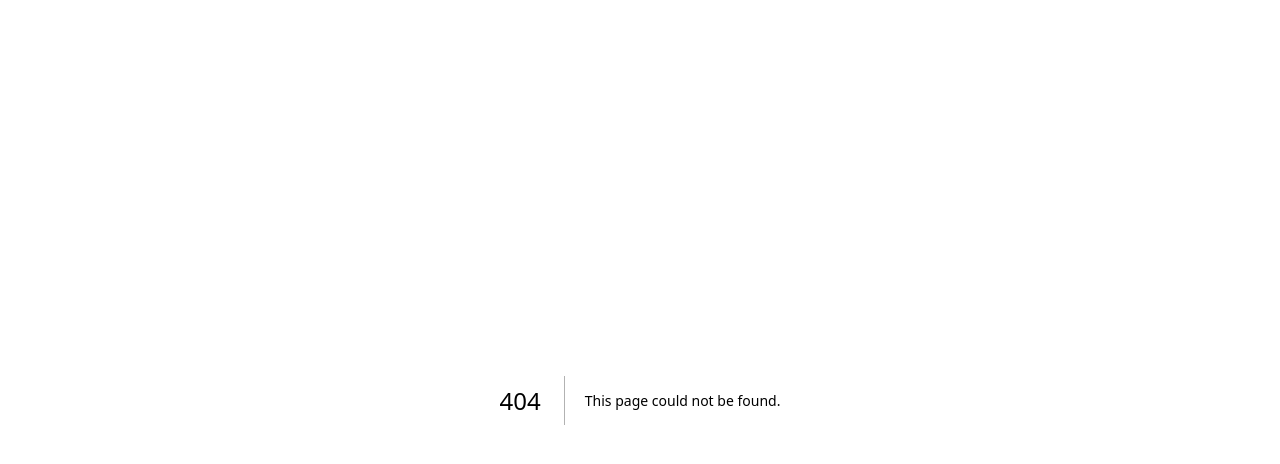
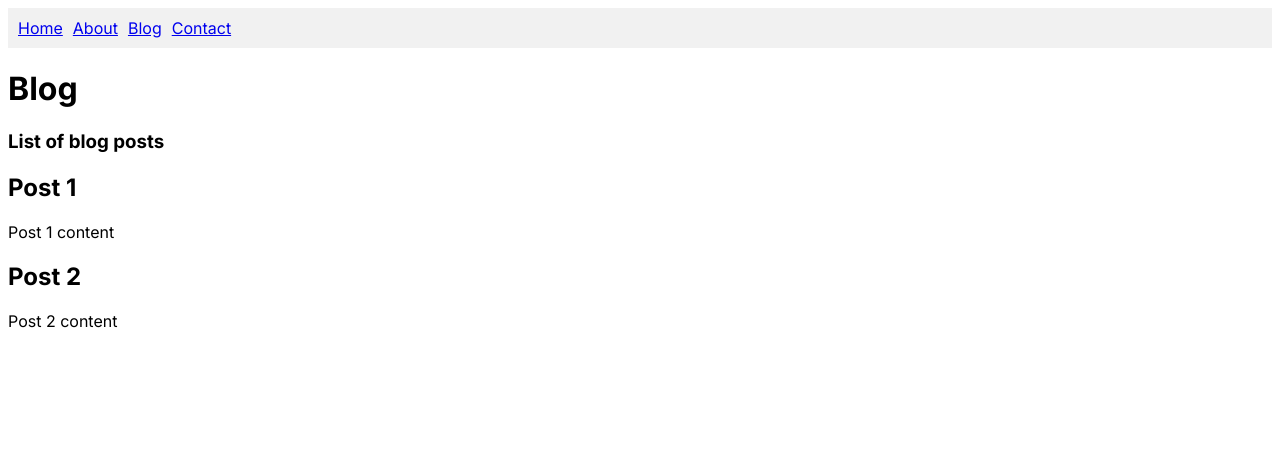
Before and after one commit to mrzalyaul/mrzalyaul.github.io, a Next.js app: page /blog in a window 1280 px wide. Before the commit this address had no page. Shown: the top 464 px of the page. Built offline with nearby package versions, Linux system fonts and the light colour scheme.

Commit message:
chore: add new pages

```diff
--- /dev/null
+++ b/src/app/blog/page.tsx
@@ -0,0 +1,18 @@
+export default function Page() {
+    return (
+        <div>
+            <h1>Blog</h1>
+            <h3>List of blog posts</h3>
+
+            <div>
+                <h2>Post 1</h2>
+                <p>Post 1 content</p>
+            </div>
+
+            <div>
+                <h2>Post 2</h2>
+                <p>Post 2 content</p>
+            </div>
+        </div>
+    );
+}
--- a/src/app/layout.tsx
+++ b/src/app/layout.tsx
@@ -1,5 +1,7 @@
 import type { Metadata } from "next";
 import { Inter } from "next/font/google";
+import { Header } from "@/app/ui";
+
 import "./globals.css";
 
 const inter = Inter({ subsets: ["latin"] });
@@ -16,7 +18,15 @@ export default function RootLayout({
 }>) {
   return (
     <html lang="en">
-      <body className={inter.className}>{children}</body>
+      <body className={inter.className}>
+        <Header>
+          <a href="/">Home</a>
+          <a href="/about">About</a>
+          <a href="/blog">Blog</a>
+          <a href="/contact">Contact</a>
+        </Header>
+        <main>{children}</main>
+      </body>
     </html>
   );
 }
--- /dev/null
+++ b/src/app/ui/header/header.module.scss
@@ -0,0 +1,7 @@
+.header {
+  background-color: #f1f1f1;
+  padding: 10px;
+  text-align: center;
+  display: flex;
+  gap: 10px;
+}
--- /dev/null
+++ b/src/app/ui/header/header.tsx
@@ -0,0 +1,13 @@
+import styles from './header.module.scss';
+
+interface HeaderProps {
+    children: React.ReactNode;
+}
+
+export const Header: React.FC<HeaderProps> = ({children}) => {
+    return (
+        <header className={styles['header']}>
+            {children}
+        </header>
+    );
+}
--- /dev/null
+++ b/src/app/ui/header/index.ts
@@ -0,0 +1 @@
+export { Header } from './header';
--- /dev/null
+++ b/src/app/ui/index.ts
@@ -0,0 +1 @@
+export { Header } from './header';
```
Also changed, not shown: src/app/about/page.tsx (added, +8 -0 lines), src/app/contact/page.tsx (added, +8 -0 lines).
